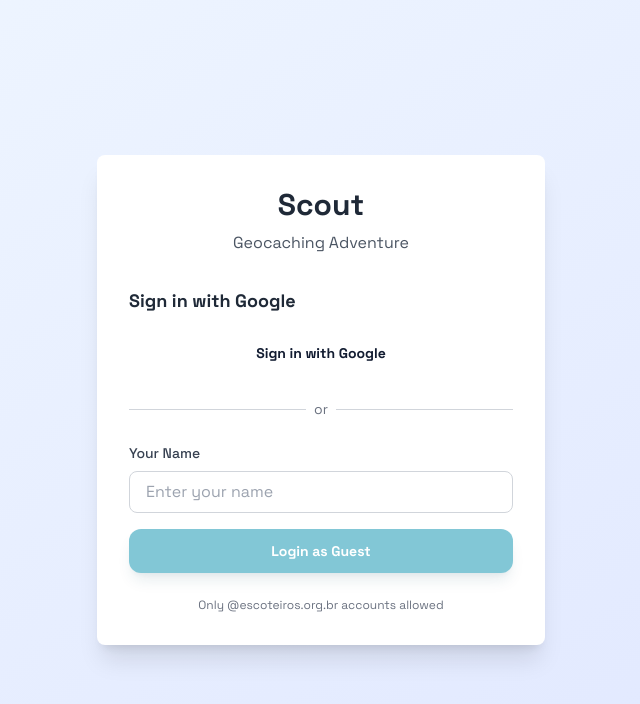
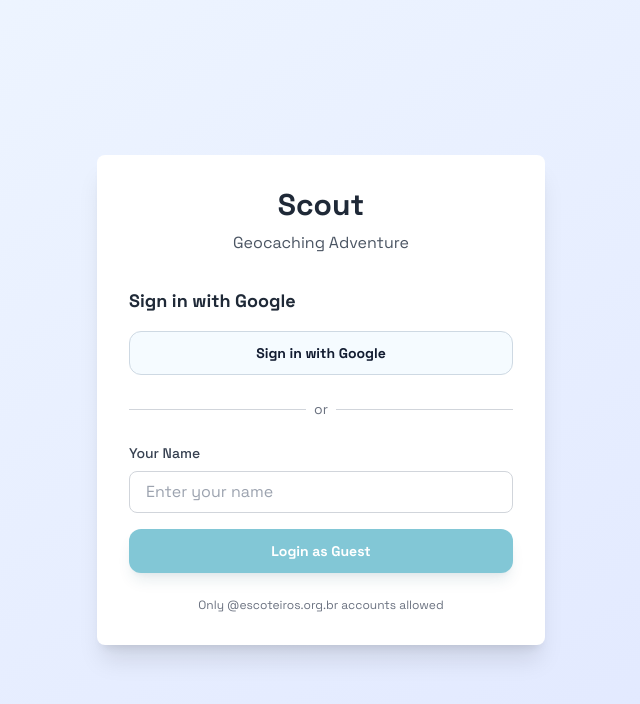
Before and after one commit to DataCrash/Scout-Geolocations, a React (Vite) app in the folder frontend/scout-web/: page /login in a window 1280 px wide. Shown: the top 704 px of the page, without its empty margins (319-959 px from the left). Built offline with nearby package versions, Linux system fonts and the light colour scheme; no server answers.

Commit message:
fix(frontend): restore production build compatibility

```diff
--- a/frontend/scout-web/src/components/ProtectedRoute.tsx
+++ b/frontend/scout-web/src/components/ProtectedRoute.tsx
@@ -1,5 +1,5 @@
 import { useAuthStore } from "@/store/useAuthStore";
-import { ReactNode } from "react";
+import type { ReactNode } from "react";
 import { Navigate } from "react-router-dom";
 
 interface ProtectedRouteProps {
--- a/frontend/scout-web/src/components/ui/button.tsx
+++ b/frontend/scout-web/src/components/ui/button.tsx
@@ -10,6 +10,8 @@ const buttonVariants = cva(
         default:
           "bg-primary text-primary-foreground shadow-lg shadow-cyan-900/20 hover:translate-y-[-1px] hover:shadow-xl",
         ghost: "text-foreground hover:bg-muted",
+        outline:
+          "border border-border bg-background text-foreground hover:bg-muted",
       },
       size: {
         default: "h-11 px-4 py-2",
```
